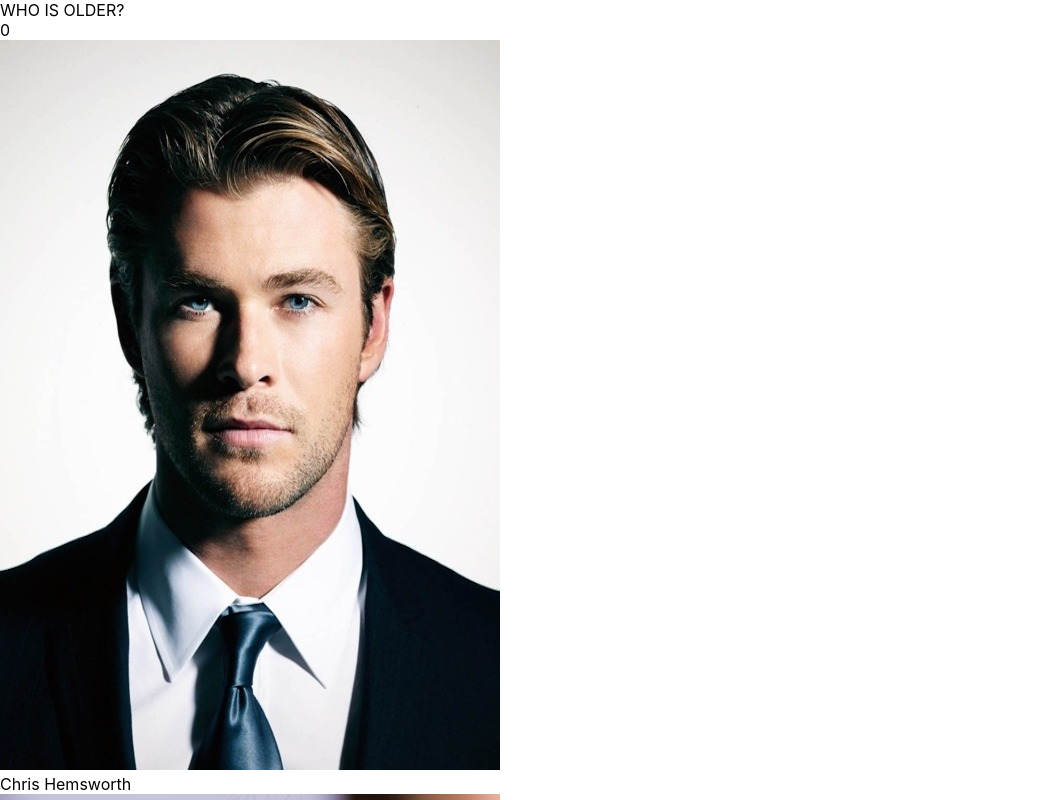
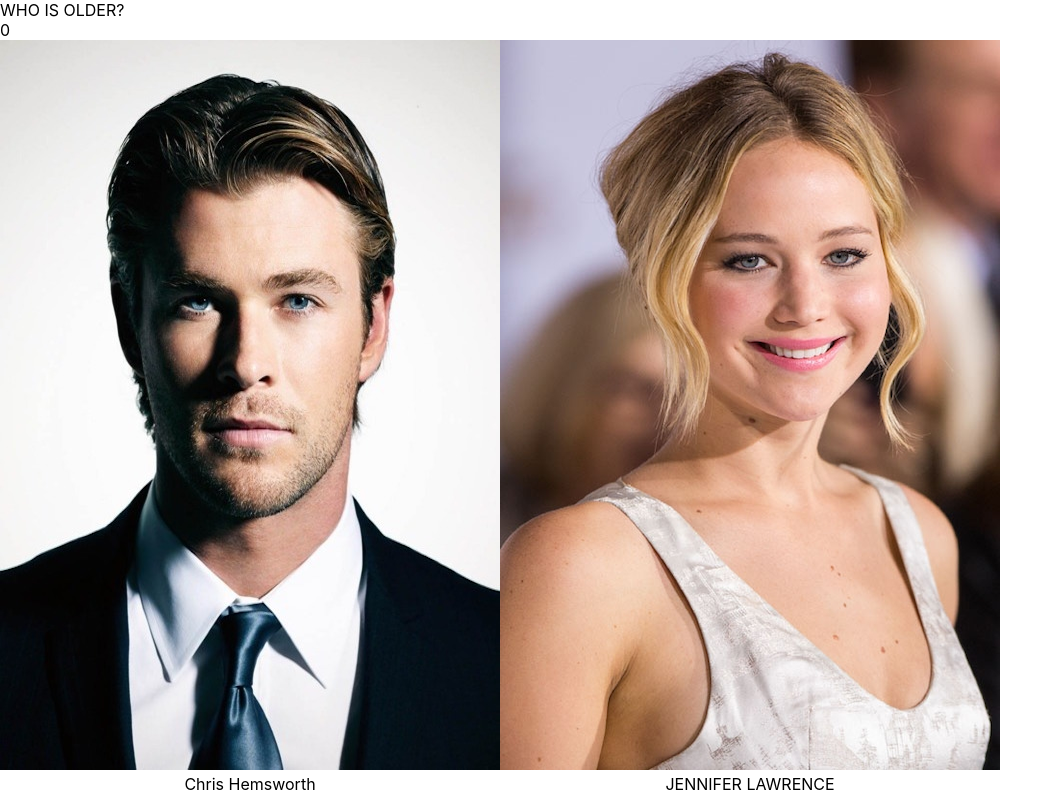
Before and after one commit to imdex1009/whoisolder, a React (Create React App) app: page /play in a window 1280 px wide. Shown: the top 800 px of the page, without its empty margins (0-1063 px from the left). Built offline with nearby package versions, Linux system fonts and the light colour scheme.

Commit message:
#8 create score

```diff
--- a/src/App.css
+++ b/src/App.css
@@ -1,10 +1,10 @@
-.App {
-  text-align: center;
+.people {
+  display: flex;
 }
 
-.App-logo {
-  height: 40vmin;
-  pointer-events: none;
+.name {
+  text-align: center;
+
 }
 
 @media (prefers-reduced-motion: no-preference) {
--- a/src/components/People.js
+++ b/src/components/People.js
@@ -3,11 +3,11 @@ import PeopleBirth from "./PeopleBirth";
 
 function People({ name, image, birth, header, handlePeopleClick }) {
   return (
-    <>
+    <div>
       <img src={image} onClick={handlePeopleClick} />
       {header ? "" : <PeopleBirth birth={birth} />}
-      <div>{name}</div>
-    </>
+      <div className='name'>{name}</div>
+    </div>
   );
 }
 
--- a/src/pages/Play.js
+++ b/src/pages/Play.js
@@ -12,7 +12,19 @@ function Play({ header, setHeader, result, setResult, score, setScore }) {
   const [people, setPeople] = useState([]);
   const [answer, setAnswer] = useState();
 
+  // useEffect(() => {
+  //   const targets = getPeople(original);
+  //   if (targets[0].birth < targets[1].birth) {
+  //     setAnswer(targets[0]);
+  //   } else {
+  //     setAnswer(targets[1]);
+  //   }
+  //   setPeople(targets);
+  // }, []);
+
+
   useEffect(() => {
+    if(score === 0) {
       const targets = getPeople(original);
       if (targets[0].birth < targets[1].birth) {
         setAnswer(targets[0]);
@@ -20,11 +32,25 @@ function Play({ header, setHeader, result, setResult, score, setScore }) {
         setAnswer(targets[1]);
       }
       setPeople(targets);
-  }, []);
+    } else {
+    setTimeout(function () {
+      const targets = getPeople(original);
+      if (targets[0].birth < targets[1].birth) {
+        setAnswer(targets[0]);
+      } else {
+        setAnswer(targets[1]);
+      }
+      setPeople(targets);
+    setHeader(true)
+    } , 3000)}
+  }, [score]);
+
 
   const handlePeopleClick = (data) => {
     header ? setHeader(false) : setHeader(true);
-    if (answer === data) setResult(true);
+    if (answer === data) {setResult(true);
+    setScore(score+1)
+    }
     else setResult(false);
   };
 
@@ -41,7 +67,7 @@ function Play({ header, setHeader, result, setResult, score, setScore }) {
       <div>
         <Score score={score} />
       </div>
-      <div>
+      <div className='people'>
         {/* 여기서 2개 반복문 */}
         {people.map((data) => {
           return (
```
Lines whose indentation alone changed are shown as unchanged.
